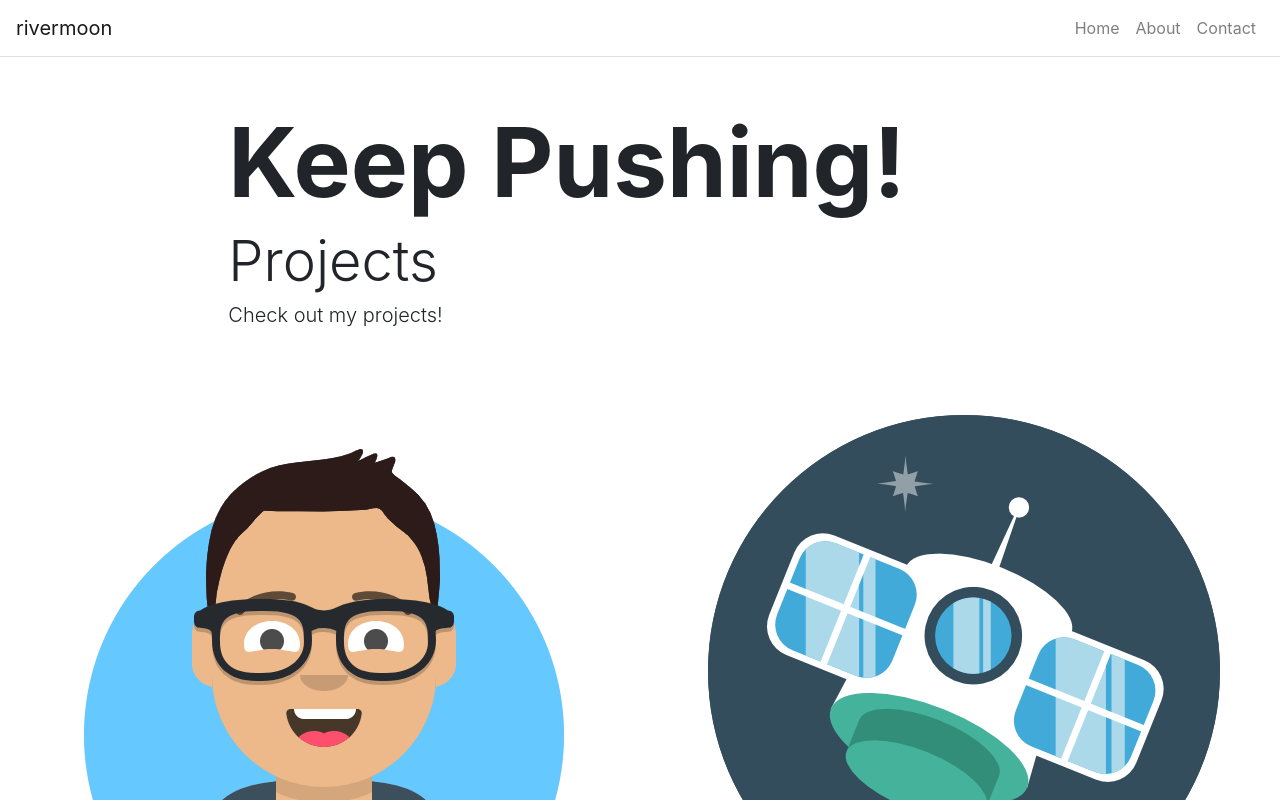
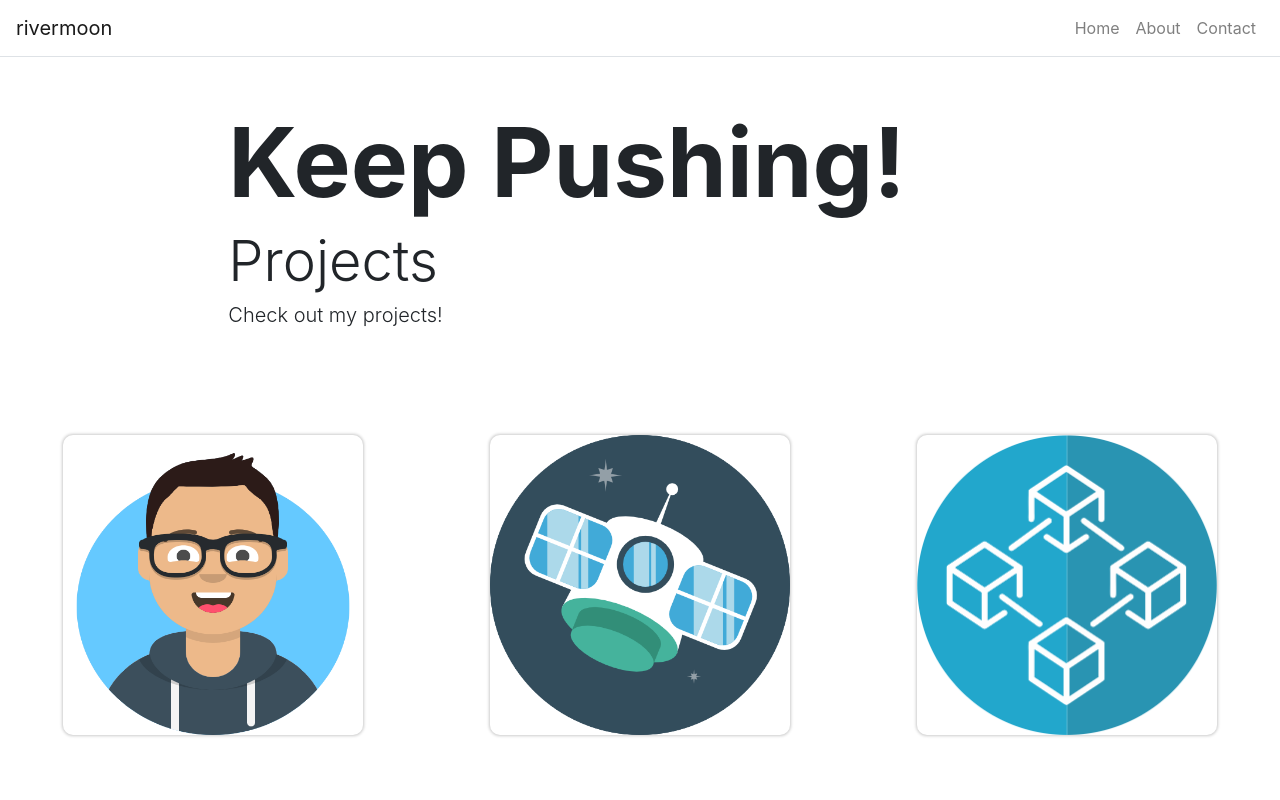
Before and after one commit to rivermoon21/mauricerivers.github.io, a React (Create React App) app in the folder portfolio-site/: page / in a window 1280 px wide. Shown: the top 800 px of the page. Built offline with nearby package versions, Linux system fonts and the light colour scheme.

Commit message:
Added Card styling and selected function

```diff
--- a/portfolio-site/package.json
+++ b/portfolio-site/package.json
@@ -15,7 +15,8 @@
     "react-bootstrap": "^1.3.0",
     "react-dom": "^16.13.1",
     "react-router-dom": "^5.2.0",
-    "react-scripts": "3.4.3"
+    "react-scripts": "3.4.3",
+    "react-spring": "^8.0.27"
   },
   "scripts": {
     "start": "react-scripts start",
--- a/portfolio-site/src/components/Card.js
+++ b/portfolio-site/src/components/Card.js
@@ -1,10 +1,12 @@
 import React from 'react';
+import CardInfo from '../components/CardInfo';
 
 function Card(props) {
 
   return (
-    <div>
-      <img className="" src={props.item.imgSrc} alt={props.item.imgSrc} />
+    <div className="d-inline-block rm-card" onClick={ (e) => props.click(props.item) }>
+      <img className="rm-card-image" src={props.item.imgSrc} alt={props.item.imgSrc} />
+      {props.item.selected && < CardInfo title={props.item.title} subTitle={props.item.subTitle} link={props.item.link} /> }
     </div>
   );
 }
--- a/portfolio-site/src/components/CardInfo.js
+++ b/portfolio-site/src/components/CardInfo.js
@@ -0,0 +1,18 @@
+import React from 'react';
+import { useSpring, animated } from 'react-spring';
+
+function CardInfo(props) {
+
+  const style = useSpring({ opacity: 1, from: {opacity: 0} })
+
+  return (
+    <animated.div className="g-card-info" style={style}>
+    <p className="g-card-title"> {props.title} </p>
+    <p className="g-card-subtitle"> {props.subTitle} </p>
+    <a href={props.link} target="_blank" rel="noopener noreferrer" > View </a>
+    </animated.div>
+  )
+
+}
+
+export default CardInfo;
--- a/portfolio-site/src/components/Carousel.js
+++ b/portfolio-site/src/components/Carousel.js
@@ -59,7 +59,7 @@
 
   makeItems = (items) => {
     return items.map(item => {
-      return <Card item={item} onClick={(e => this.handlerCardClick(item.id, e))} key={item.id} />
+      return <Card item={item} click={(e => this.handlerCardClick(item.id, e))} key={item.id} />
     })
   }
 
--- a/portfolio-site/src/index.css
+++ b/portfolio-site/src/index.css
@@ -11,3 +11,29 @@
   font-family: source-code-pro, Menlo, Monaco, Consolas, 'Courier New',
     monospace;
 }
+
+.rm-card {
+  margin:20px;
+}
+
+.rm-card-image {
+  border-radius: 10px;
+  width: 300px;
+  height: 300px;
+  box-shadow: 0px 0px 3px 1px #ccc;
+}
+
+.rm-card-info {
+  margin-top: 10px;
+  min-height: 100px;
+}
+
+.rm-card-title {
+  font-size: 24px;
+  margin: 0px;
+}
+
+.rm-card-subtitle {
+  font-size: 16px;
+  margin: 0px;
+}
```
Also changed, not shown: 1 other file (tests, documents, lock files or other folders).
